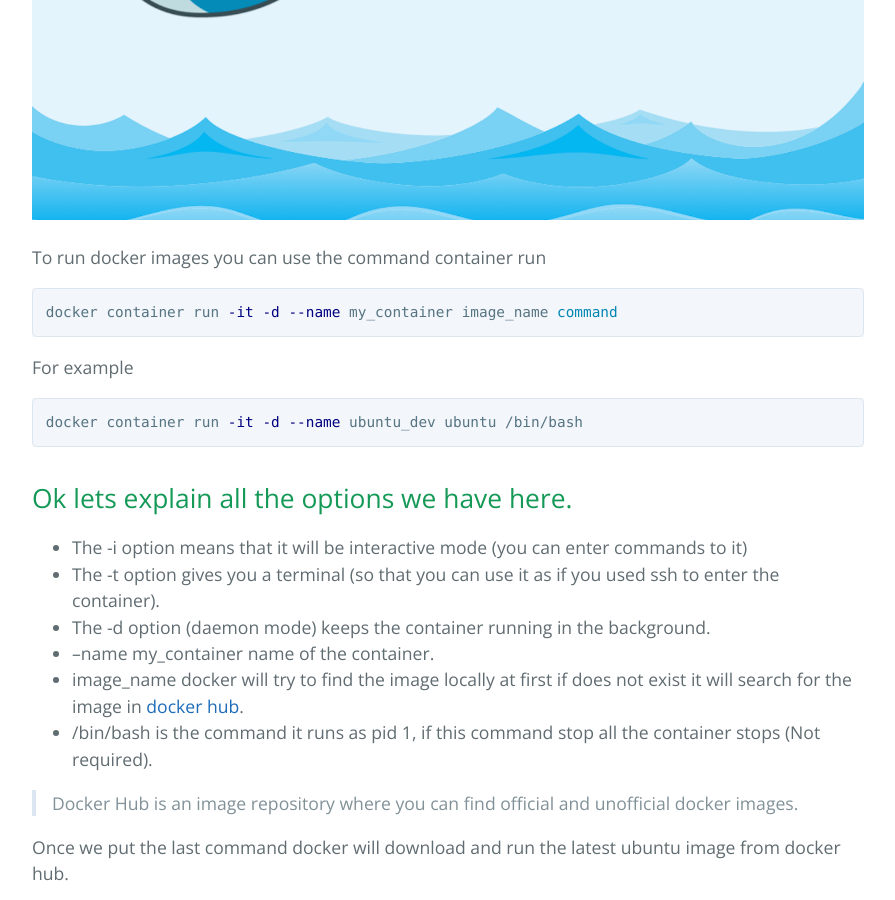
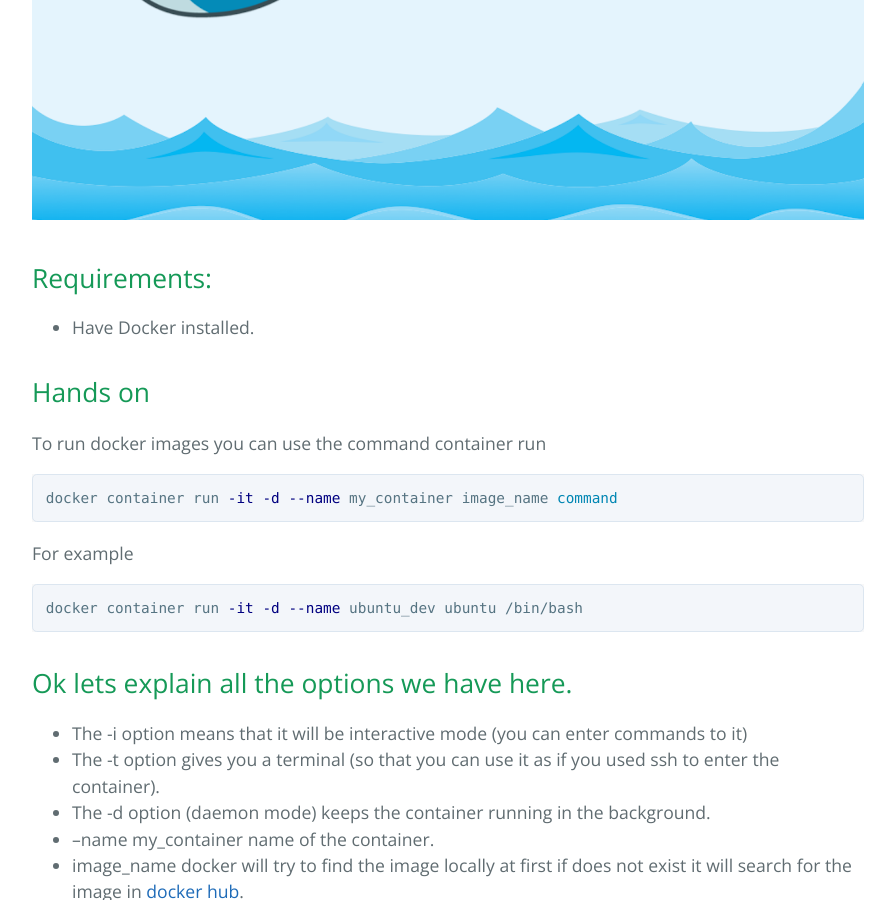
Before and after one commit to JavierLimon/javier-blog, a Jekyll site: the page built from _posts/2020-09-24-run-containers-with-docker.md, in a window 1280 px wide and 900 px high, scrolled down 657 px. Shown: the whole window, without its empty margins (192-1087 px from the left). Built offline with Jekyll 4.4.1, drawn with Linux system fonts in a browser that asks for light colours; comment, search, counter and statistics services are not loaded.

Commit message:
Fixes Second post

```diff
--- a/_posts/2020-09-24-run-containers-with-docker.md
+++ b/_posts/2020-09-24-run-containers-with-docker.md
@@ -6,6 +6,12 @@ categories: Docker
 In this post we going to learn how to run docker images, options and commands related to it.
 
 ![Docker Image](/assets/images/run-docker.png)
+
+## [](#header-2)Requirements:
+
+* Have Docker installed.
+
+## [](#header-2)Hands on
 
 To run docker images you can use the command container run
 
```
